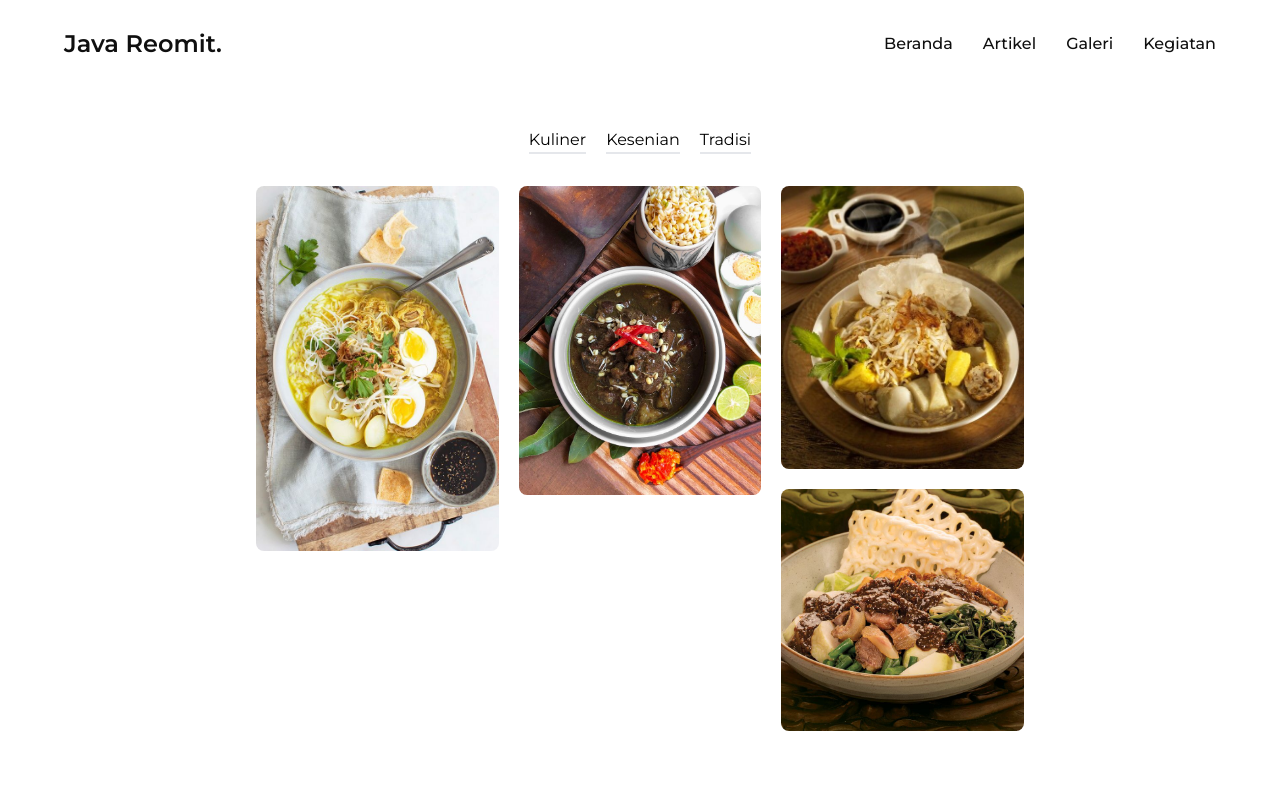
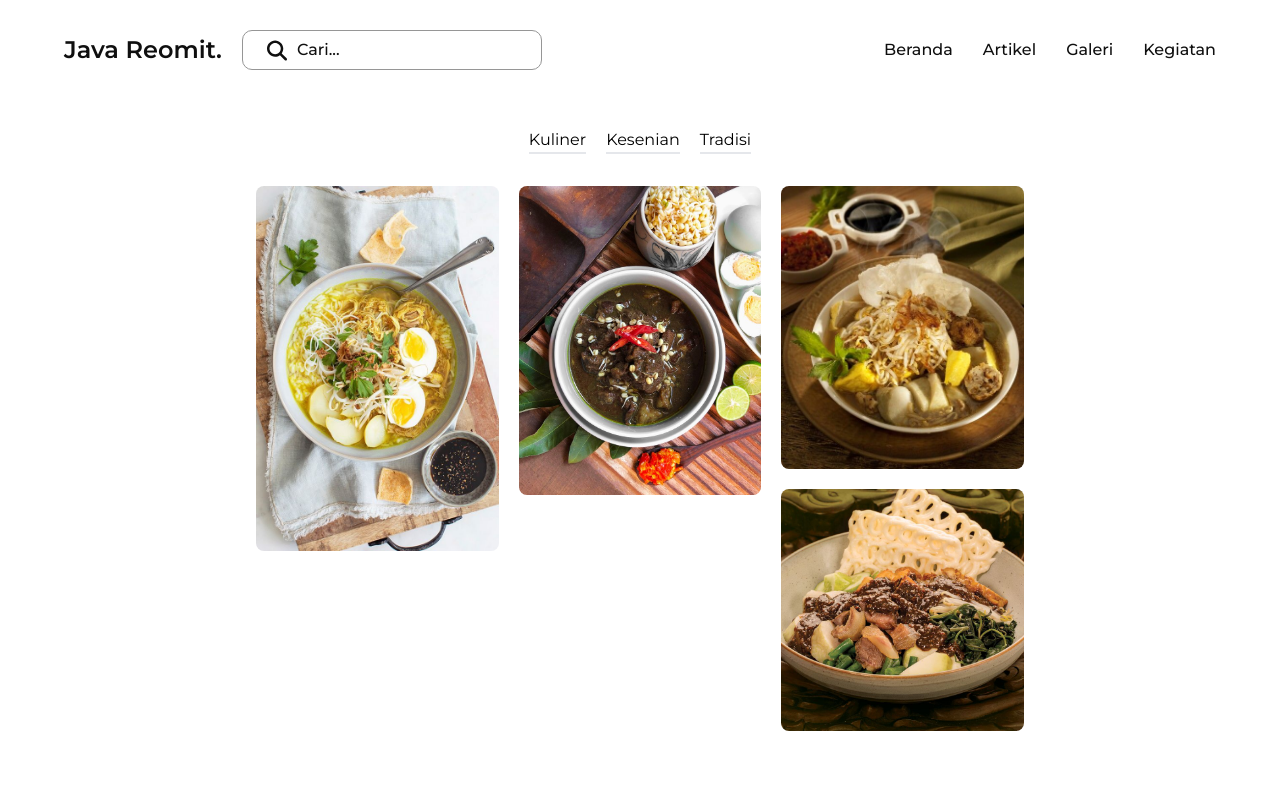
Before and after one commit to hmdnu/java-reomit, a Next.js app: page /galeri in a window 1280 px wide. Shown: the top 800 px of the page. Built offline with nearby package versions, Linux system fonts and the light colour scheme.

Commit message:
feat: adding searchbar to nav

```diff
--- a/app/kegiatan/page.tsx
+++ b/app/kegiatan/page.tsx
@@ -1,4 +1,4 @@
-import { FilterDropdownEvent, EventCard, SearchBarEvent } from "@/components";
+import { FilterDropdownEvent, EventCard, SearchBar } from "@/components";
 import { eventCard } from "@/constant";
 
 export const metadata = {
@@ -11,7 +11,7 @@ export default function page() {
       <div>
         <div className="text-fontPrimary flex gap-[32px] items-center">
           <h1 className="text-h2 font-bold ">Event</h1>
-          <SearchBarEvent />
+          <SearchBar />
           <FilterDropdownEvent />
         </div>
 
--- a/components/Nav.tsx
+++ b/components/Nav.tsx
@@ -4,12 +4,13 @@ import { useEffect, useState } from "react";
 import Link from "next/link";
 import { usePathname } from "next/navigation";
 import Image from "next/image";
-
+import { SearchBar } from ".";
 import { hamburger } from "@/public";
 
 export default function Nav() {
   const [view, setView] = useState(false);
   const [navBg, setNavBg] = useState(true);
+  const [searchBarNav, setSearchBarNav] = useState(false);
   const [mobileView, setMobileView] = useState(false);
 
   const pathname = usePathname();
@@ -23,6 +24,14 @@ export default function Nav() {
       setView(true);
     }
   }
+
+  useEffect(() => {
+    if (pathname == "/artikel" || pathname == "/galeri") {
+      setSearchBarNav(true);
+    } else {
+      setSearchBarNav(false);
+    }
+  }, [pathname]);
 
   useEffect(() => {
     if (pathname !== "/") {
@@ -43,9 +52,13 @@ export default function Nav() {
       } transition-all`}
     >
       <div className="m-auto w-[90%] flex justify-between items-center text-fontPrimary">
-        <Link href={"/"} className="sm:text-h3 text-h4 font-semibold">
-          Java Reomit.
-        </Link>
+        <div className="flex gap-5 items-center">
+          <Link href={"/"} className="sm:text-h3 text-h4 font-semibold">
+            Java Reomit.
+          </Link>
+          {searchBarNav ? <SearchBar /> : null}
+        </div>
+
         <div className="gap-[30px] sm:flex hidden">
           {navLinks.map((link, i) => (
             <div key={i}>
@@ -55,6 +68,7 @@ export default function Nav() {
             </div>
           ))}
         </div>
+
         {/* hamburger menu */}
         <div className="sm:hidden flex relative">
           <Image
--- a/components/SearchBar.tsx
+++ b/components/SearchBar.tsx
@@ -6,7 +6,7 @@ export default function SearchBarEvent() {
   return (
     <form
       onSubmit={(e) => e.preventDefault()}
-      className="flex gap-[10px] border rounded-[10px] border-fontSecondary w-[300px] h-[45px] items-center px-[24px] py-[18px]"
+      className="flex gap-[10px] border rounded-[10px] border-fontSecondary w-[300px] h-[40px] items-center px-[24px]"
     >
       <Image src={search} alt="search" width={20} />
       <input
--- a/components/index.ts
+++ b/components/index.ts
@@ -17,7 +17,7 @@ import EventDetailSeeMore from "./kegiatanPage/EventDetailSeeMore";
 import EventDetailShedule from "./kegiatanPage/EventDetailShedule";
 import FilterDropdownEvent from "./kegiatanPage/FilterDropdownEvent";
 import AsideEventDetail from "./kegiatanPage/AsideEventDetail";
-import SearchBarEvent from "./SearchBar";
+import SearchBar from "./SearchBar";
 
 export {
   ArticleCard,
@@ -39,5 +39,5 @@ export {
   Nav,
   AsideEventDetail,
   QuoteHomepage,
-  SearchBarEvent,
+  SearchBar,
 };
--- a/components/kegiatanPage/FilterDropdownEvent.tsx
+++ b/components/kegiatanPage/FilterDropdownEvent.tsx
@@ -27,7 +27,7 @@ export default function FilterDropdownEvent() {
         <button
           id="drop-btn"
           onClick={() => isDropDown((prev) => !prev)}
-          className="border rounded-[10px] border-fontSecondary font-medium text-h5 px-[13px] py-[10px] flex gap-8 items-center"
+          className="border rounded-[10px] border-fontSecondary font-medium text-h5 px-[13px] py-[8px] flex gap-8 items-center"
         >
           Semua
           <Image
```
